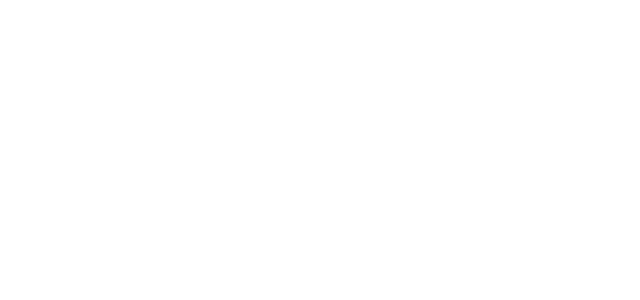
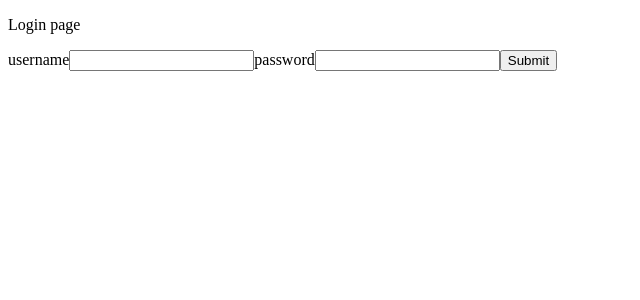
Before and after one commit to Anakin-66/FindYourMateFront, a React (Create React App) app: page /login in a window 1280 px wide. Shown: the top 300 px of the page, without its empty margins (0-640 px from the left). Built offline with nearby package versions, Linux system fonts and the light colour scheme.

Commit message:
finished login page

```diff
--- a/src/pages/guest/HomePage.jsx
+++ b/src/pages/guest/HomePage.jsx
@@ -1,6 +1,7 @@
 function HomePage() {
   return (
    <>
+   <p>Home Page lol</p>
    </>
   );
 }
--- a/src/pages/guest/LoginPage.jsx
+++ b/src/pages/guest/LoginPage.jsx
@@ -1,6 +1,73 @@
+import { useState } from "react";
+import { useNavigate } from "react-router-dom";
+
 function LoginPage() {
+
+  // useState pour message de connexion (si logged in ou non)
+  const [message, setMessage] = useState(null);
+  const navigate = useNavigate();
+  //  la fonction est asynchronne car il y a un fetch d'API
+  const handleLogin = async (event) => {
+    event.preventDefault();
+
+    // On récupère le username et password des inputs avec un event.target
+    const username = event.target.username.value;
+    const password = event.target.password.value;
+
+    console.log(username, password);
+
+    // Déclaration d'une variable d'objet loginData qui correspond au model de l'api
+    const loginData = {
+      username,
+      password,
+    }
+
+    // On récupère le loginData qui sera traduit en JSON
+    const loginDataJson = JSON.stringify(loginData)
+
+    // Déclaration d'une variable avec un fetch de l'api pour récupérer le login
+    const loginResponse = await fetch("http://localhost:3001/api/users/login", {
+      // La méthode login est un POST
+      method: "POST",
+      headers: {
+        "Content-Type": "application/json",
+      },
+      // Récupération du contenu du body
+      body: loginDataJson,
+    })
+
+    // la réponse de l'api est récupéré et envoyée vers le front en json
+    const loginResponseData = await loginResponse.json();
+    // Récupération du Token
+    const token = loginResponseData.data;
+
+    if (token) {
+      localStorage.setItem("jwt", token)
+      setMessage("Vous êtes bien connecté");
+      navigate("/");
+    } else {
+      setMessage("Erreur lors de la connexion");
+    }
+
+  };
+
   return (
     <>
+      <p>Login page</p>
+      <div>
+        {message && <p>{message}</p>}
+        <form onSubmit={handleLogin}>
+          <label>
+            username
+            <input type="text" name="username" />
+          </label>
+          <label>
+            password
+            <input type="text" name="password" />
+          </label>
+          <input type="submit" />
+        </form>
+      </div>
     </>
   );
 }
```
Lines whose indentation alone changed are shown as unchanged.
